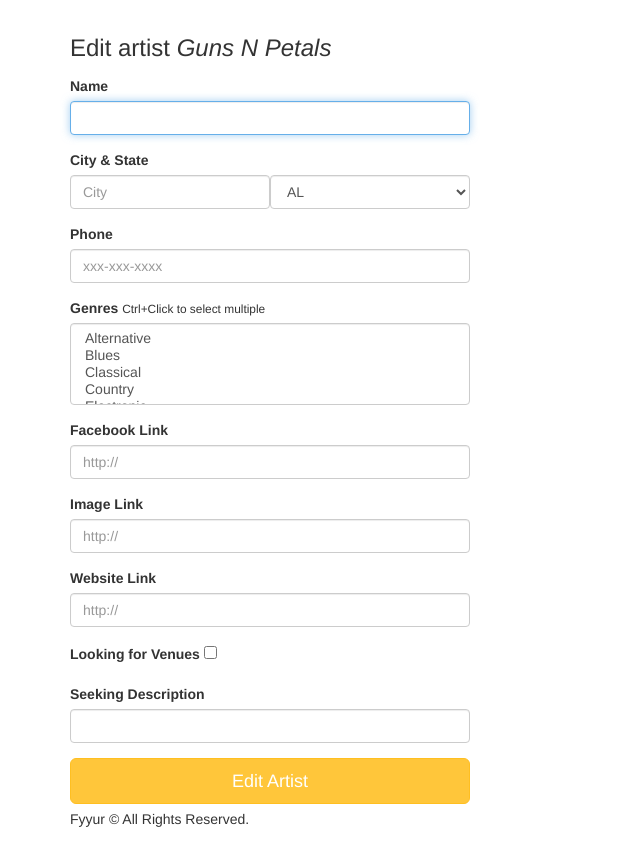
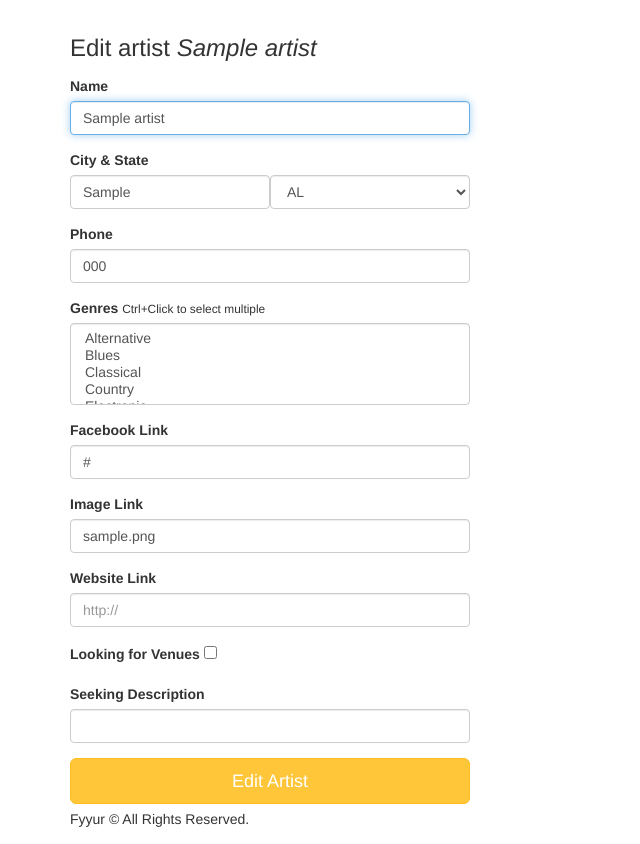
Before and after one commit to RodrighoNS/fyyur-udacity-project, a Flask app: page /artists/1/edit in a window 1280 px wide. Shown: the part 60-904 px from the top of the page, without its empty margins (0-640 px from the left). Run offline with Flask 2, Linux system fonts and the light colour scheme; tables that the repository leaves empty hold one stand-in row (values such as "Sample post"); some libraries are stand-ins or nearby versions.

Commit message:
Add edit artist feature

```diff
--- a/app.py
+++ b/app.py
@@ -305,21 +305,9 @@ def show_artist(artist_id):
 #  ----------------------------------------------------------------
 @app.route('/artists/<int:artist_id>/edit', methods=['GET'])
 def edit_artist(artist_id):
-  form = ArtistForm()
-  artist={
-    "id": 4,
-    "name": "Guns N Petals",
-    "genres": ["Rock n Roll"],
-    "city": "San Francisco",
-    "state": "CA",
-    "phone": "326-123-5000",
-    "website": "https://www.gunsnpetalsband.com",
-    "facebook_link": "https://www.facebook.com/GunsNPetals",
-    "seeking_venue": True,
-    "seeking_description": "Looking for shows to perform at in the San Francisco Bay Area!",
-    "image_link": "https://images.unsplash.com/photo-1549213783-8284d0336c4f?ixlib=rb-1.2.1&ixid=eyJhcHBfaWQiOjEyMDd9&auto=format&fit=crop&w=300&q=80"
-  }
-  # TODO: populate form with fields from artist with ID <artist_id>
+  # TODO OK: populate form with fields from artist with ID <artist_id>
+  artist = Artist.query.filter_by(id=artist_id).first()
+  form = ArtistForm(obj=artist)
   return render_template('forms/edit_artist.html', form=form, artist=artist)
 
 @app.route('/artists/<int:artist_id>/edit', methods=['POST'])
```
Also changed, not shown: templates/forms/edit_artist.html (line endings or trailing spaces).
